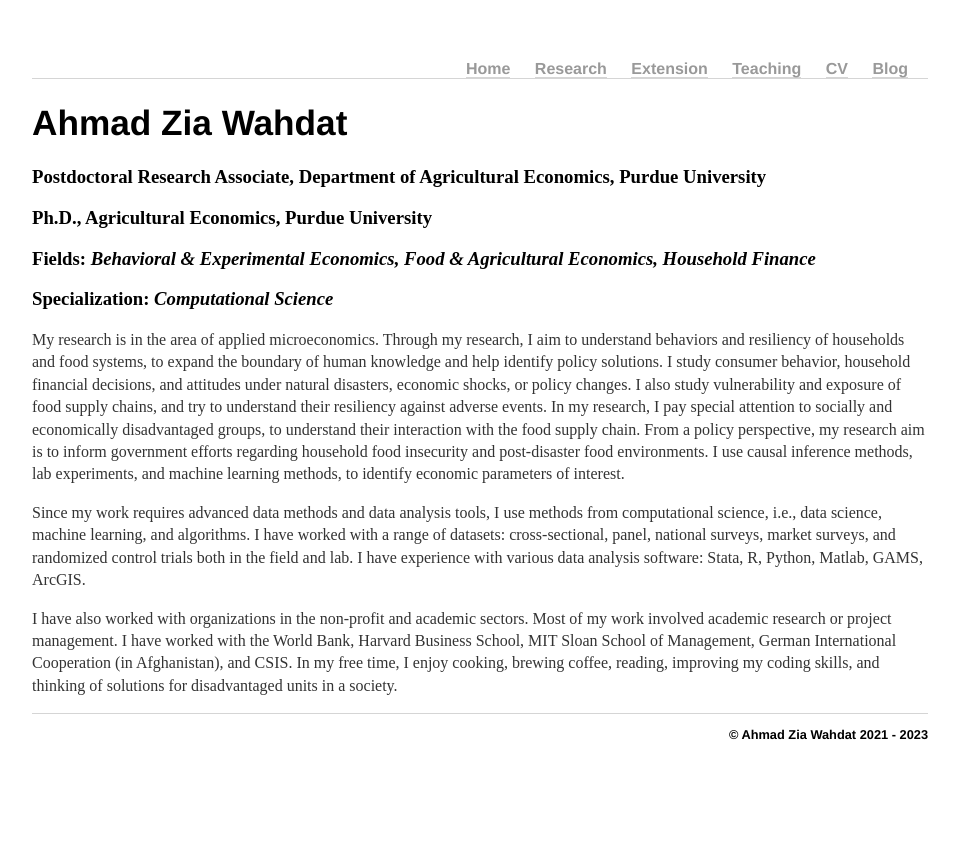
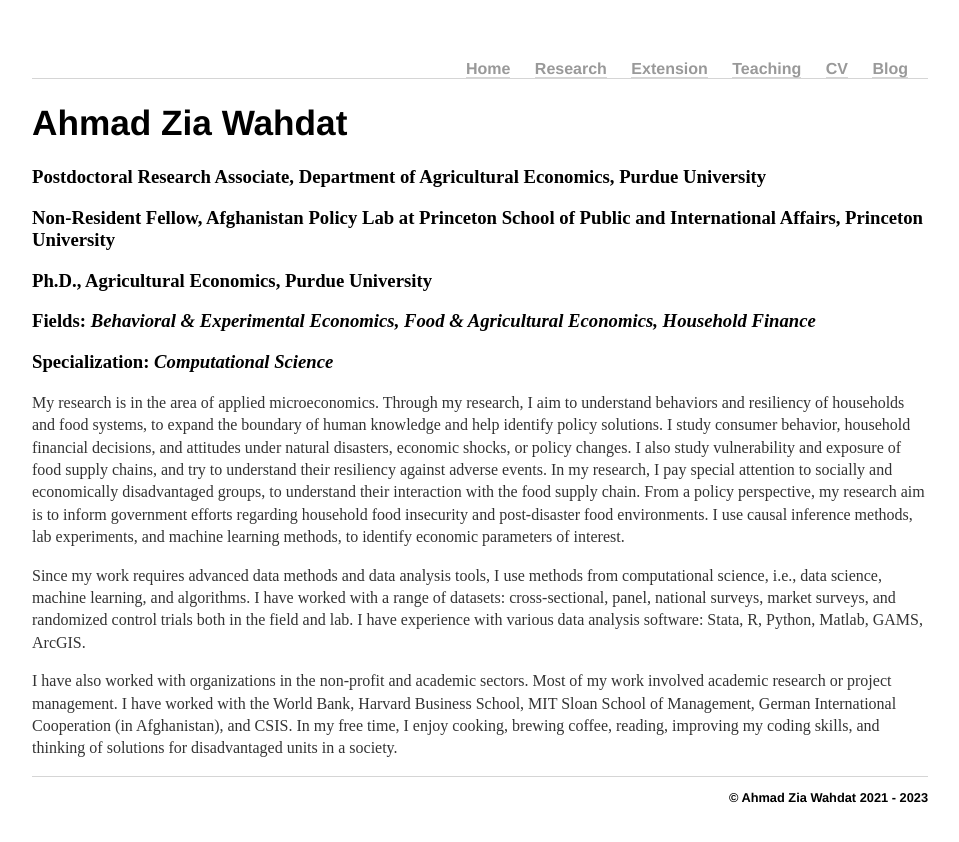
Before and after one commit to awahdat/webpage, a Jekyll site: the page built from index.html, in a window 1280 px wide. Shown: the top 842 px of the page, without its empty margins (160-1119 px from the left). Built offline with Jekyll 4.4.1, drawn with Linux system fonts in a browser that asks for light colours.

Commit message:
Update index.html

```diff
--- a/index.html
+++ b/index.html
@@ -5,6 +5,7 @@ title: Ahmad Zia Wahdat
 <div class="blurb">
 	<h1>Ahmad Zia Wahdat</h1>
 			<h3>Postdoctoral Research Associate, Department of Agricultural Economics, Purdue University</h3>
+			<h3>Non-Resident Fellow, Afghanistan Policy Lab at Princeton School of Public and International Affairs, Princeton University</h3>
 			<!-- <h3>Available for research/teaching jobs in 2020-2021 (awahdat AT purdue.edu)</h3> -->
 			<h3>Ph.D., Agricultural Economics, Purdue University</h3>
 			<h3>Fields: <em>Behavioral & Experimental Economics, Food & Agricultural Economics, Household Finance</em></h3>
```
